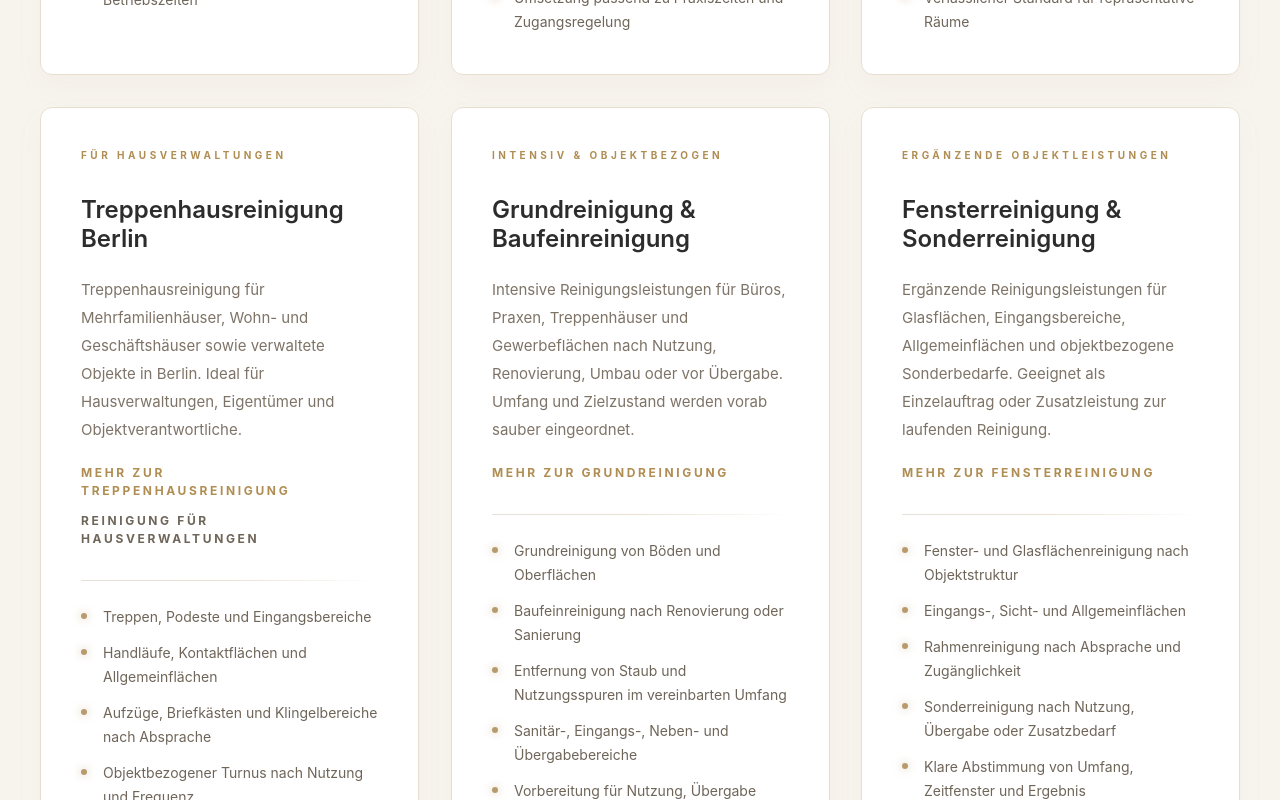
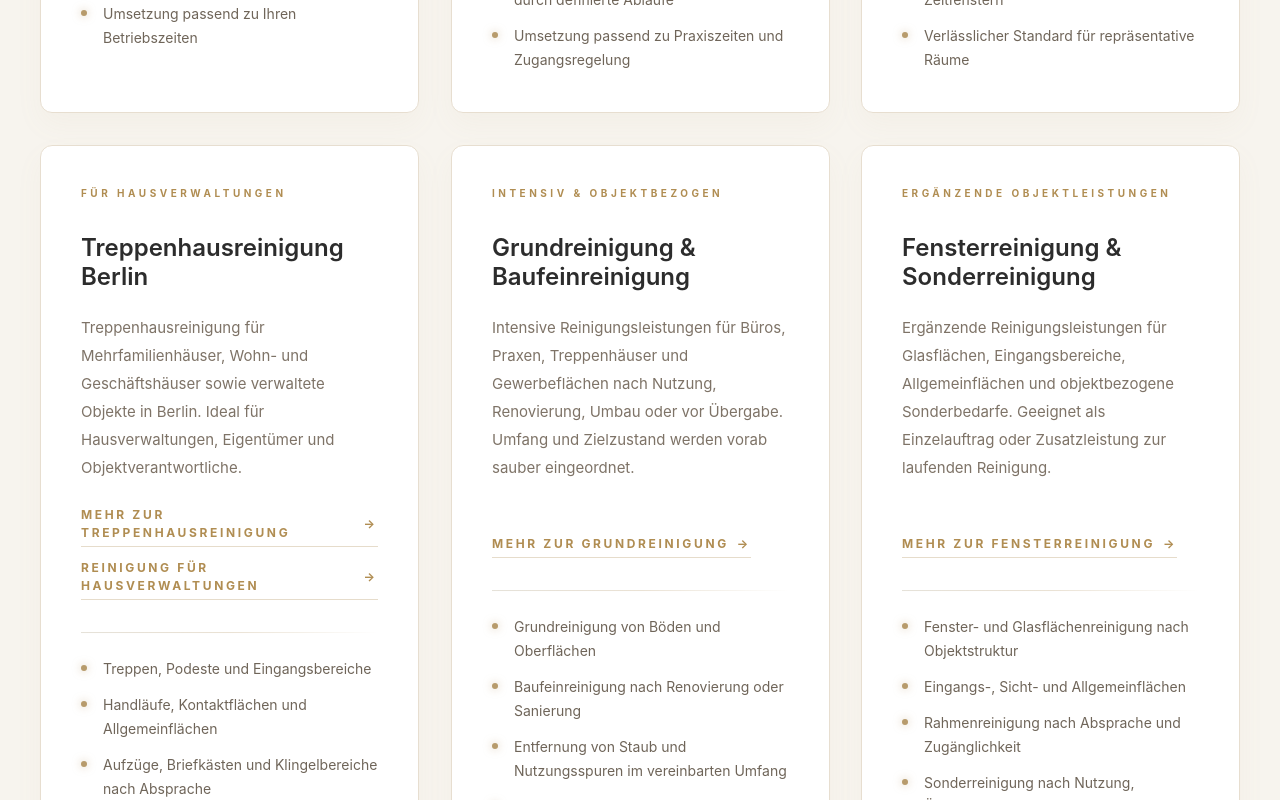
Before and after one commit to sticky030/nautilus-facility-cleaning, a React (Vite) app: page / in a window 1280 px wide. Shown: the part 2069-2869 px from the top of the page. Built offline with nearby package versions, Linux system fonts and the light colour scheme.

Commit message:
UX: align and emphasize homepage service card links

```diff
--- a/src/App.tsx
+++ b/src/App.tsx
@@ -222,22 +222,24 @@ export default function App() {
                     <div className="min-h-[28px] text-[10px] font-bold uppercase tracking-[0.35em] text-[#B79B6C]">{service.eyebrow}</div>
                     <h3 className="mt-5 min-h-[64px] lg:h-[64px] text-[24px] font-semibold leading-[1.2] text-[#2C2C2C]">{service.title}</h3>
                     <p className="mt-4 min-h-[168px] lg:h-[168px] text-[15px] leading-7 text-[#7E7367]">{service.text}</p>
-                    <div className="mt-5 flex flex-col items-start gap-3">
+                    <div className="mt-auto pt-6 flex min-h-[76px] flex-col items-start justify-end gap-3">
                       {'href' in service && service.href ? (
                         <a
                           href={service.href}
-                          className="inline-flex w-fit items-center text-[12px] font-bold uppercase tracking-[0.22em] text-[#B79B6C] transition-colors hover:text-[#2C2C2C]"
+                          className="group/link inline-flex w-fit items-center gap-2 border-b border-[#B79B6C]/35 pb-1 text-[12px] font-bold uppercase tracking-[0.22em] text-[#B79B6C] transition-all duration-300 hover:border-[#B79B6C] hover:text-[#2C2C2C]"
                         >
-                          {service.linkLabel ?? 'Mehr erfahren'}
+                          <span>{service.linkLabel ?? 'Mehr erfahren'}</span>
+                          <span className="transition-transform duration-300 group-hover/link:translate-x-1">→</span>
                         </a>
                       ) : null}
 
                       {'secondaryHref' in service && service.secondaryHref ? (
                         <a
                           href={service.secondaryHref}
-                          className="inline-flex w-fit items-center text-[12px] font-bold uppercase tracking-[0.22em] text-[#7E7367] transition-colors hover:text-[#B79B6C]"
+                          className="group/link inline-flex w-fit items-center gap-2 border-b border-[#B79B6C]/35 pb-1 text-[12px] font-bold uppercase tracking-[0.22em] text-[#B79B6C] transition-all duration-300 hover:border-[#B79B6C] hover:text-[#2C2C2C]"
                         >
-                          {service.secondaryLinkLabel ?? 'Weitere Informationen'}
+                          <span>{service.secondaryLinkLabel ?? 'Weitere Informationen'}</span>
+                          <span className="transition-transform duration-300 group-hover/link:translate-x-1">→</span>
                         </a>
                       ) : null}
                     </div>
```
